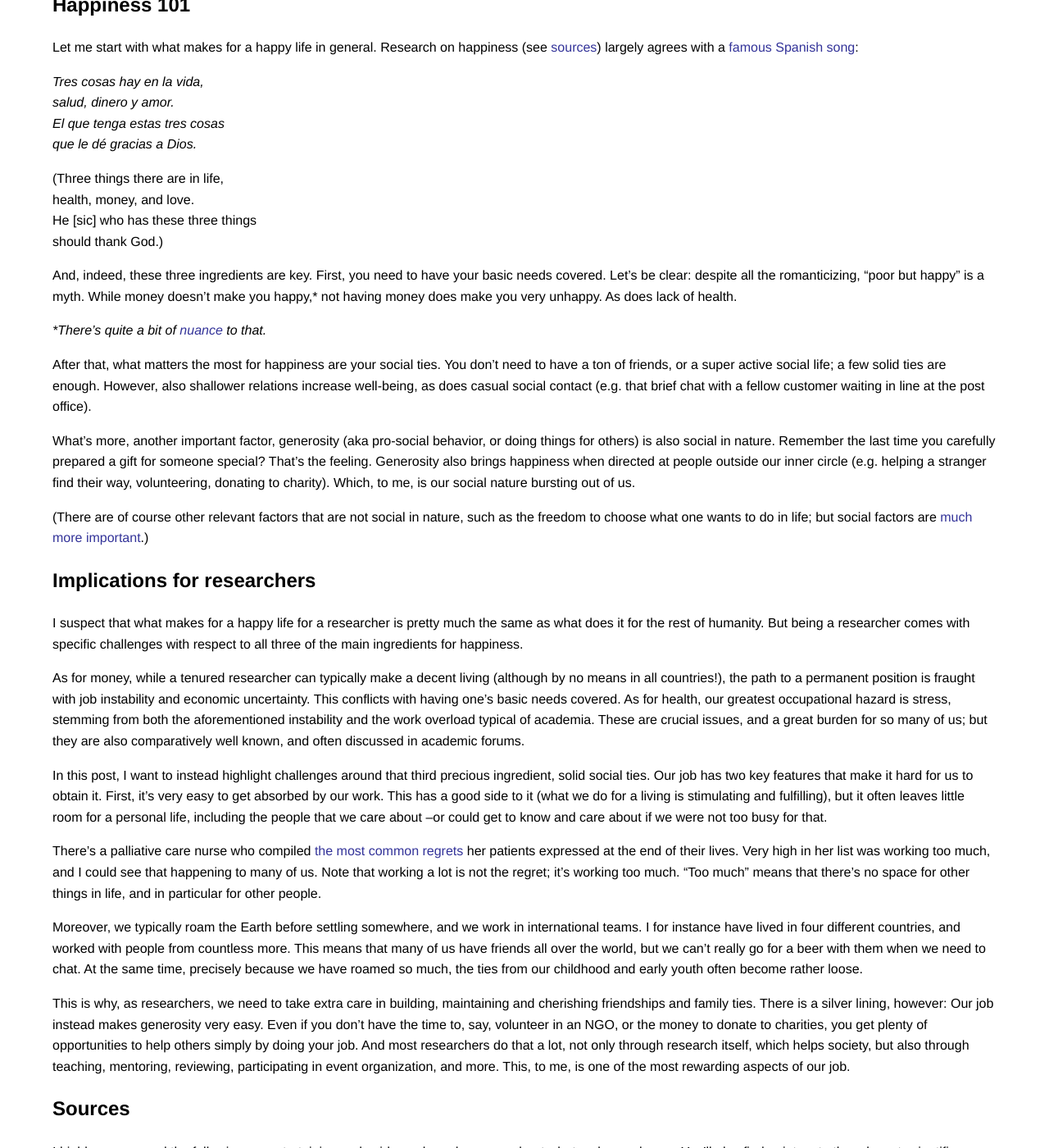
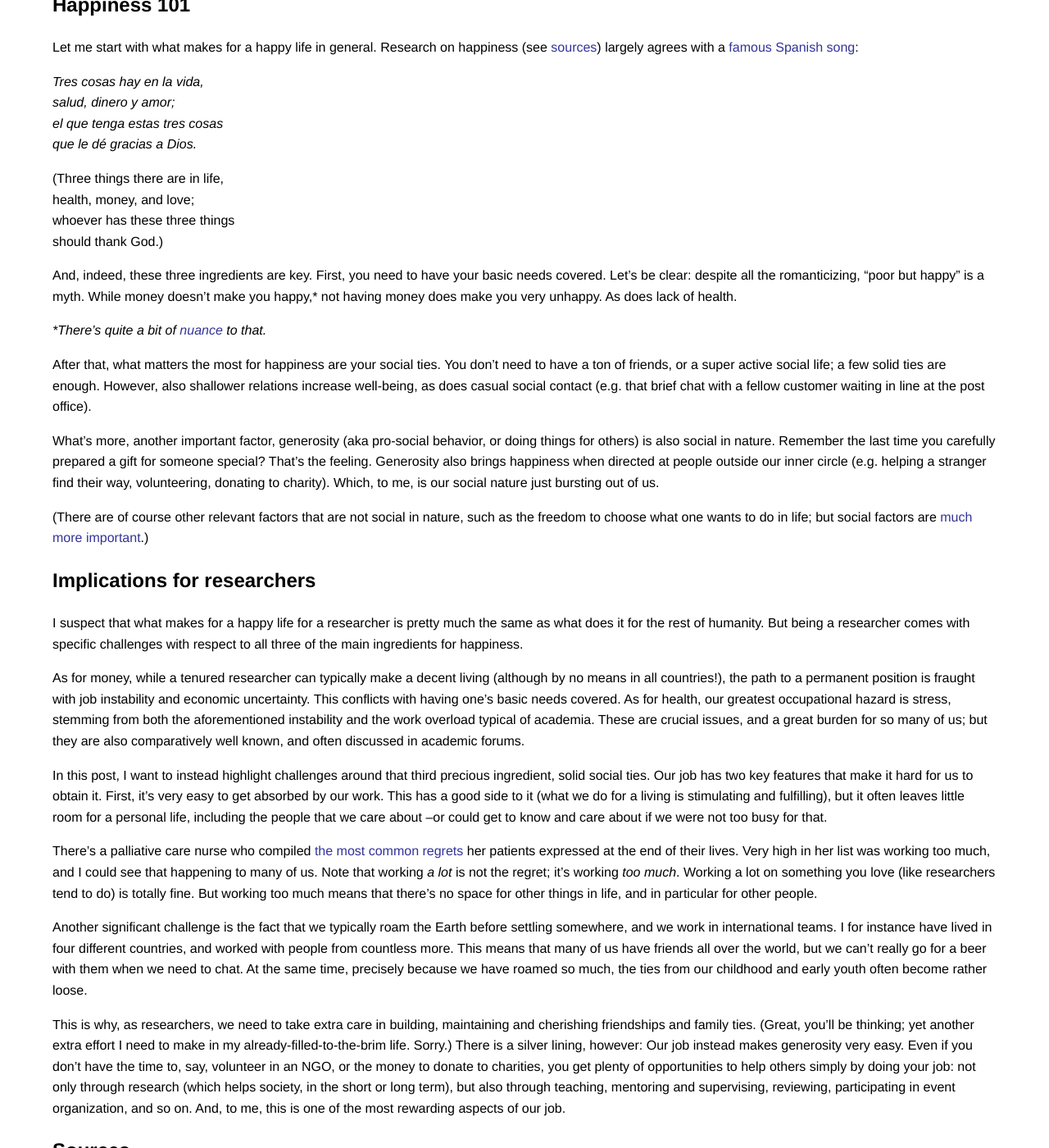
Before and after one commit to gboleda/gboleda.github.io, a Jekyll site: the page built from faq/what-makes-happy-life.md, in a window 1280 px wide and 1400 px high, scrolled down 193 px. Shown: the whole window at 82% size. Built offline with Jekyll 4.4.1, drawn with Linux system fonts in a browser that asks for light colours; our own code applies the rules of GitHub Pages for plain Markdown files.

Commit message:
small edits

```diff
--- a/faq/what-makes-happy-life.md
+++ b/faq/what-makes-happy-life.md
@@ -5,13 +5,13 @@
 Let me start with what makes for a happy life in general. Research on happiness (see [sources](#sources)) largely agrees with a [famous Spanish song](https://www.youtube.com/watch?v=vB3jQ-j4yus):
 
 _Tres cosas hay en la vida,<br>
-salud, dinero y amor.<br>
-El que tenga estas tres cosas<br>
+salud, dinero y amor;<br>
+el que tenga estas tres cosas<br>
 que le dé gracias a Dios.<br>_
 
 (Three things there are in life,<br>
-health, money, and love.<br>
-He [sic] who has these three things<br>
+health, money, and love;<br>
+whoever has these three things<br>
 should thank God.)
 
 And, indeed, these three ingredients are key. First, you need to have your basic needs covered. Let's be clear: despite all the romanticizing, "poor but happy" is a myth. While money doesn't make you happy,* not having money does make you very unhappy. As does lack of health.
@@ -20,7 +20,7 @@ _*There's quite a bit of [nuance](https://pdodds.w3.uvm.edu/files/papers/others/
 
 After that, what matters the most for happiness are your social ties. You don't need to have a ton of friends, or a super active social life; a few solid ties are enough. However, also shallower relations increase well-being, as does casual social contact (e.g. that brief chat with a fellow customer waiting in line at the post office).
 
-What's more, another important factor, generosity (aka pro-social behavior, or doing things for others) is also social in nature. Remember the last time you carefully prepared a gift for someone special? That's the feeling. Generosity also brings happiness when directed at people outside our inner circle (e.g. helping a stranger find their way, volunteering, donating to charity). Which, to me, is our social nature bursting out of us.
+What's more, another important factor, generosity (aka pro-social behavior, or doing things for others) is also social in nature. Remember the last time you carefully prepared a gift for someone special? That's the feeling. Generosity also brings happiness when directed at people outside our inner circle (e.g. helping a stranger find their way, volunteering, donating to charity). Which, to me, is our social nature just bursting out of us.
 
 (There are of course other relevant factors that are not social in nature, such as the freedom to choose what one wants to do in life; but social factors are [much more important](https://worldhappiness.report/).)
 
@@ -32,11 +32,11 @@ As for money, while a tenured researcher can typically make a decent living (alt
 
 In this post, I want to instead highlight challenges around that third precious ingredient, solid social ties. Our job has two key features that make it hard for us to obtain it. First, it's very easy to get absorbed by our work. This has a good side to it (what we do for a living is stimulating and fulfilling), but it often leaves little room for a personal life, including the people that we care about --or could get to know and care about if we were not too busy for that.
 
-There's a palliative care nurse who compiled [the most common regrets](https://www.theguardian.com/lifeandstyle/2012/feb/01/top-five-regrets-of-the-dying) her patients expressed at the end of their lives. Very high in her list was working too much, and I could see that happening to many of us. Note that working a lot is not the regret; it's working too much. "Too much" means that there's no space for other things in life, and in particular for other people.
+There's a palliative care nurse who compiled [the most common regrets](https://www.theguardian.com/lifeandstyle/2012/feb/01/top-five-regrets-of-the-dying) her patients expressed at the end of their lives. Very high in her list was working too much, and I could see that happening to many of us. Note that working *a lot* is not the regret; it's working *too much*. Working a lot on something you love (like researchers tend to do) is totally fine. But working too much means that there's no space for other things in life, and in particular for other people.
 
-Moreover, we typically roam the Earth before settling somewhere, and we work in international teams. I for instance have lived in four different countries, and worked with people from countless more. This means that many of us have friends all over the world, but we can't really go for a beer with them when we need to chat. At the same time, precisely because we have roamed so much, the ties from our childhood and early youth often become rather loose.
+Another significant challenge is the fact that we typically roam the Earth before settling somewhere, and we work in international teams. I for instance have lived in four different countries, and worked with people from countless more. This means that many of us have friends all over the world, but we can't really go for a beer with them when we need to chat. At the same time, precisely because we have roamed so much, the ties from our childhood and early youth often become rather loose.
 
-This is why, as researchers, we need to take extra care in building, maintaining and cherishing friendships and family ties. There is a silver lining, however: Our job instead makes generosity very easy. Even if you don't have the time to, say, volunteer in an NGO, or the money to donate to charities, you get plenty of opportunities to help others simply by doing your job. And most researchers do that a lot, not only through research itself, which helps society, but also through teaching, mentoring, reviewing, participating in event organization, and more. This, to me, is one of the most rewarding aspects of our job.
+This is why, as researchers, we need to take extra care in building, maintaining and cherishing friendships and family ties. (Great, you'll be thinking; yet another extra effort I need to make in my already-filled-to-the-brim life. Sorry.) There is a silver lining, however: Our job instead makes generosity very easy. Even if you don't have the time to, say, volunteer in an NGO, or the money to donate to charities, you get plenty of opportunities to help others simply by doing your job: not only through research (which helps society, in the short or long term), but also through teaching, mentoring and supervising, reviewing, participating in event organization, and so on. And, to me, this is one of the most rewarding aspects of our job.
 
 ## Sources
 
```
